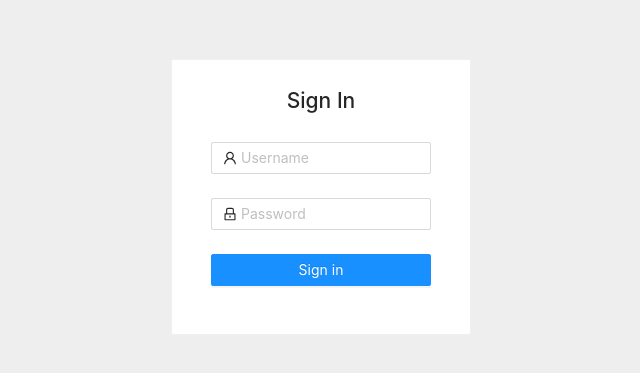
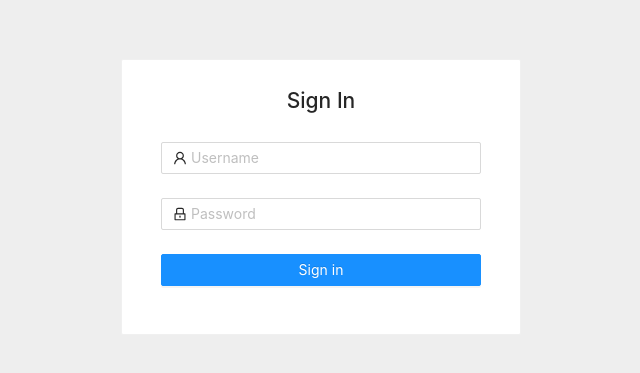
Before and after one commit to zilurrane/movie-mate-ui, a React (Create React App) app: page /auth/login in a window 1280 px wide. Shown: the part 203-576 px from the top of the page, without its empty margins (319-959 px from the left). Built offline with nearby package versions, Linux system fonts and the light colour scheme.

Commit message:
Login screen cosmetics

```diff
--- a/src/App.css
+++ b/src/App.css
@@ -59,7 +59,8 @@
 }
 
 .login-container .login-card {
-  width: 300px;
+  width: 400px;
+  margin: 20px;
 }
 
 .login-container .login-card .login-form {
```
